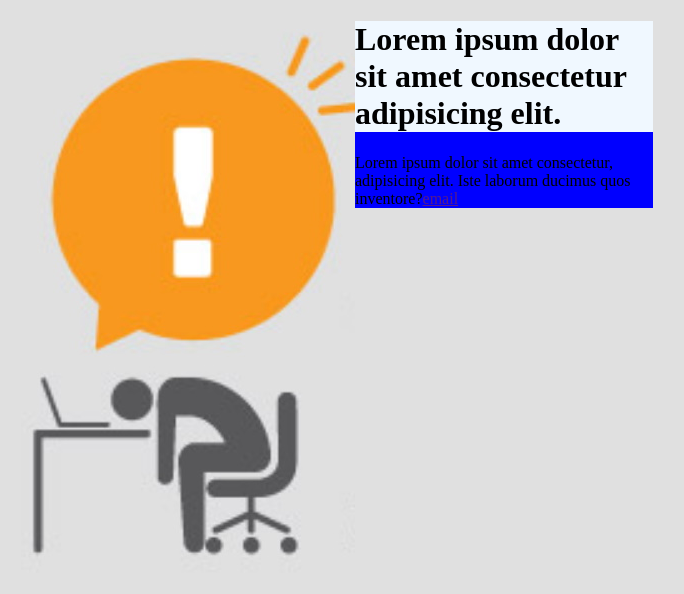
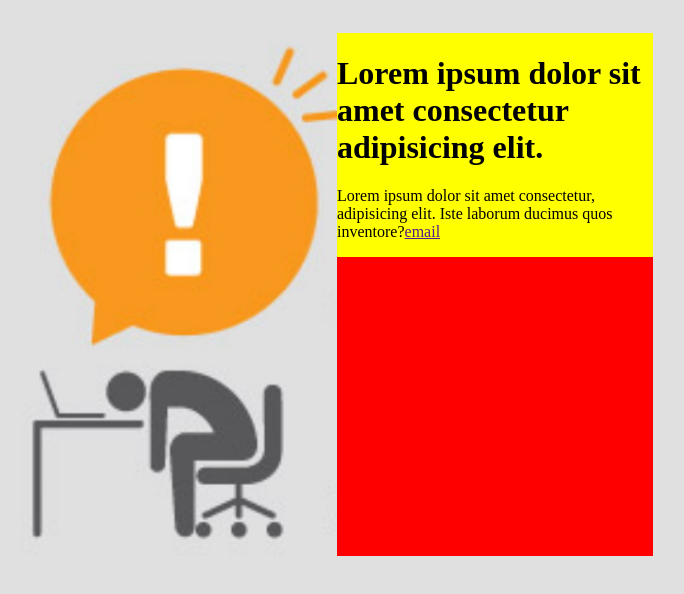
Before and after one commit to EBliujus/06_sorry, a website: page index.html in a window 1280 px wide. Shown: the whole page, without its empty margins (303-987 px from the left). Drawn offline with Linux system fonts and the light colour scheme.

Commit message:
new change

```diff
--- a/index.html
+++ b/index.html
@@ -10,10 +10,10 @@
 
 <body style="background-color: #E0E0E0">
 
-    <main style="background-color:blue; width: 50%; margin-left: 25%; margin-top: 1%;">
-        <img src="./pagrindinis-pav.jpg" alt="tired person sleeping on table" style="width 50%; float: left;">
-        <div>
-            <h1 style="background-color:aliceblue">Lorem ipsum dolor sit amet consectetur adipisicing elit.</h1>
+    <main style="background-color:red; width: 50%; margin-left: 25%; margin-top: 2%; display: inline-block;">
+        <img src="./pagrindinis-pav.jpg" alt="tired person sleeping on table" style="float: left; width: 50%;">
+        <div style="background-color: yellow; width: 50%; float: left;">
+            <h1>Lorem ipsum dolor sit amet consectetur adipisicing elit.</h1>
                 <p>Lorem ipsum dolor sit amet consectetur, adipisicing elit. Iste laborum ducimus quos inventore?<a href="">email</a></p>
         </div>
     </main>
```
